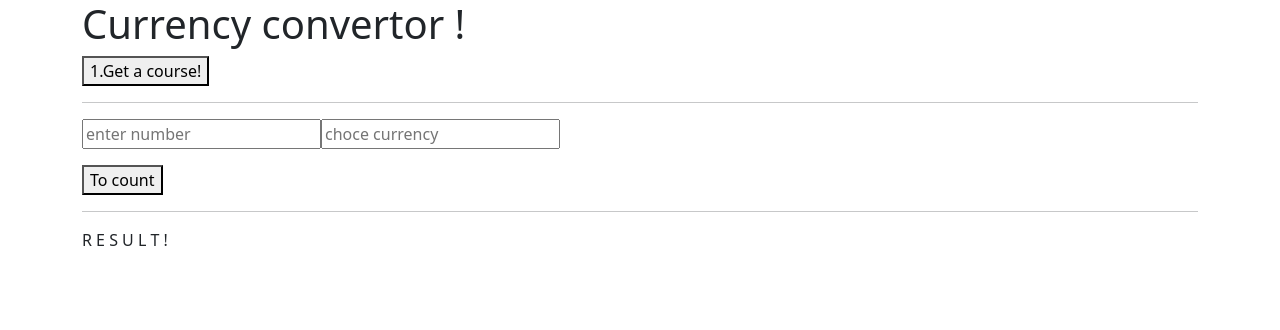
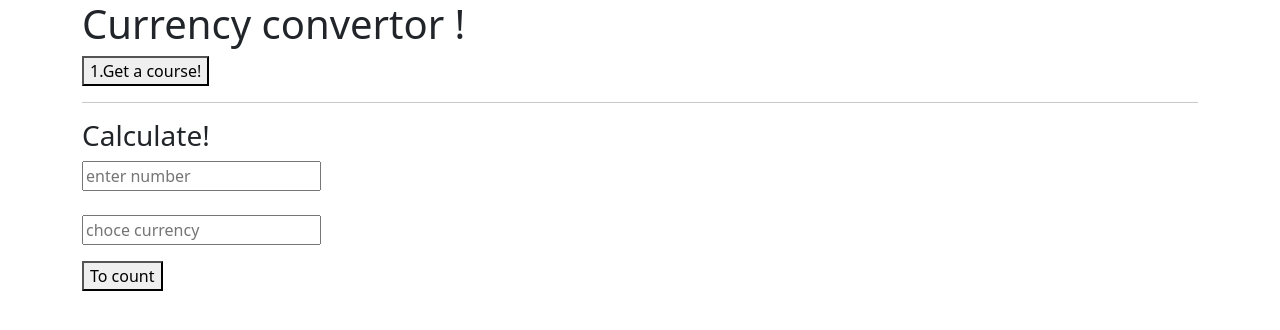
Before and after one commit to kobzaravi/CC-app, an Angular app: page / in a window 1280 px wide. Shown: the top 330 px of the page. Built offline with nearby package versions, Linux system fonts and the light colour scheme.

Commit message:
calc run

```diff
--- a/src/app/app.component.html
+++ b/src/app/app.component.html
@@ -4,16 +4,8 @@
 
 <div *ngFor="let post of posts | async">
 
-{{post.ccy}} {{post.buy}}
+{{1}} {{post.ccy}} {{post.buy}} {{'UAH'}}
 
 </div>
 <hr>
-    <input type="number" placeholder="enter number" #firstnumber>
-
-    <input type="number" placeholder="choce currency"#secondnumber>
-
-    <P></P><button >To count</button>
-    <div class="result"></div>
-    <hr>
-    R E S U L T !
-</div>
+<app-calc></app-calc>
--- a/src/app/calc/calc.component.html
+++ b/src/app/calc/calc.component.html
@@ -1,11 +1,12 @@
-<p>calc works!</p>
 <div>
+
+    <h3>Calculate!</h3>
     <input type="number" placeholder="enter number" #firstnumber>
-
+    <br>
+    <br>
     <input type="number" placeholder="choce currency"#secondnumber>
-
+    <br>
     <P></P><button (click)="Calculate(firstnumber.value, secondnumber.value)" >To count</button>
-    <div class="result"></div>
-
-
+    <br>
+    {{result}}
 </div>
```
